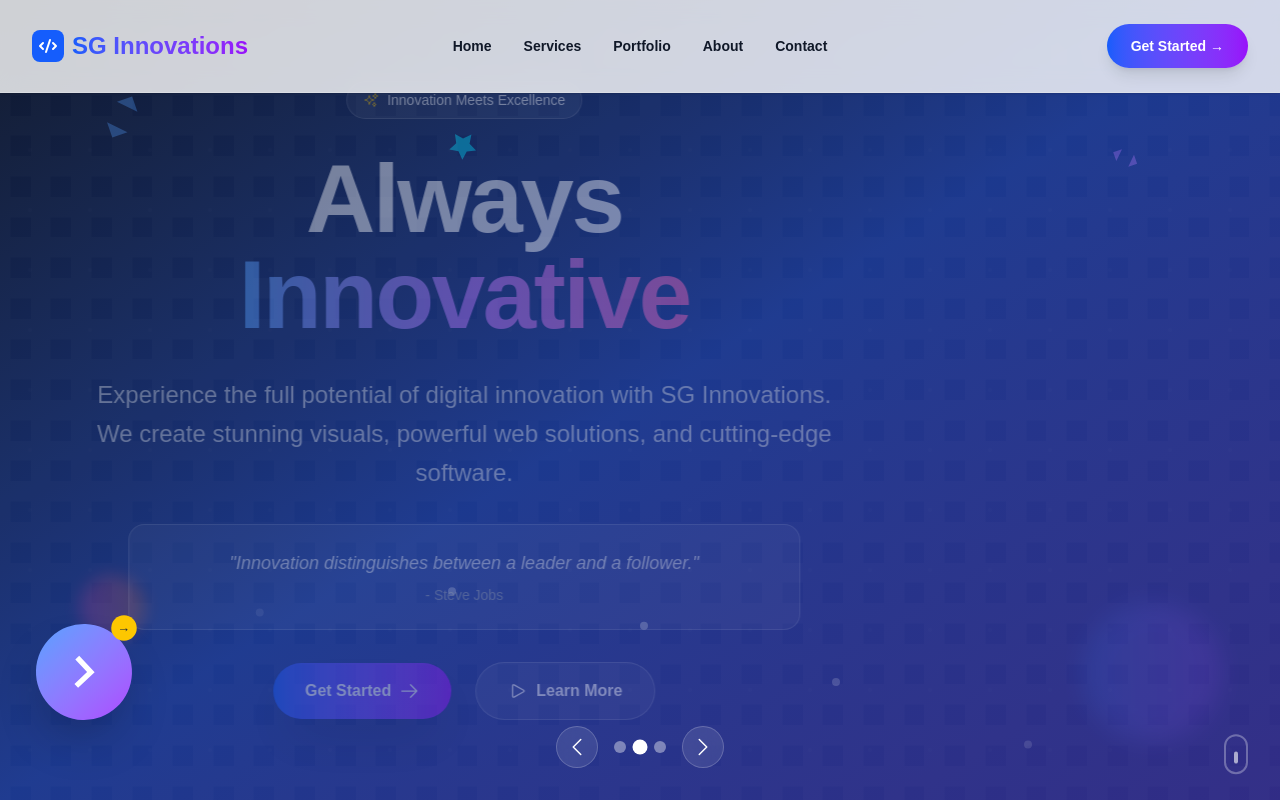
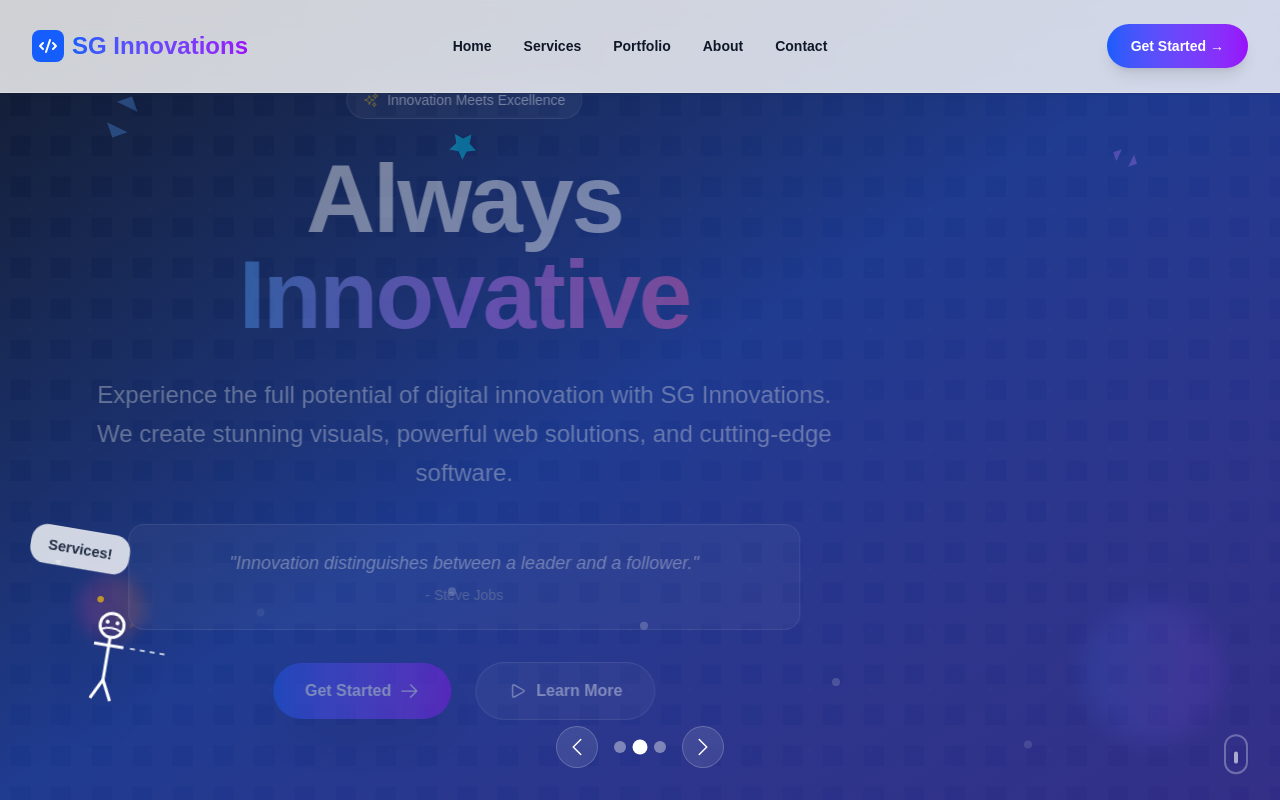
Before and after one commit to GraceMchomvu/sg-innovations, a Next.js app: page / in a window 1280 px wide. Shown: the top 800 px of the page. Built offline with nearby package versions, Linux system fonts and the light colour scheme.

Commit message:
Create expressive stick figure cartoon character with pulling animations, dynamic expressions, and speech bubbles

```diff
--- a/src/components/Hero.tsx
+++ b/src/components/Hero.tsx
@@ -207,7 +207,7 @@
         ))}
       </div>
 
-      {/* Animated Cartoon Character */}
+      {/* Animated Stick Figure Cartoon Character */}
       <motion.div
         initial={{ x: -200, opacity: 0 }}
         animate={{ x: 0, opacity: 1 }}
@@ -216,33 +216,179 @@
       >
         <motion.div
           animate={{
-            x: [0, 10, 0],
-            rotate: [0, 5, 0]
+            x: [0, 15, 0],
+            rotate: [0, 10, 0]
+          }}
+          transition={{
+            duration: 2.5,
+            repeat: Infinity,
+            ease: "easeInOut"
+          }}
+          className="cursor-pointer"
+          onClick={nextSlide}
+        >
+          {/* Stick Figure Character */}
+          <div className="relative">
+            {/* Character Body */}
+            <svg width="120" height="120" viewBox="0 0 120 120" className="drop-shadow-2xl">
+              {/* Head */}
+              <circle
+                cx="60"
+                cy="25"
+                r="12"
+                fill="none"
+                stroke="#ffffff"
+                strokeWidth="3"
+                className="drop-shadow-lg"
+              />
+
+              {/* Eyes - animated based on slide */}
+              <motion.circle
+                animate={{
+                  scale: currentSlide === 0 ? [1, 1.2, 1] : 1,
+                  opacity: currentSlide === 0 ? [1, 0.5, 1] : 1
+                }}
+                transition={{ duration: 0.5, repeat: Infinity }}
+                cx="55"
+                cy="22"
+                r="2"
+                fill="#ffffff"
+              />
+              <motion.circle
+                animate={{
+                  scale: currentSlide === 0 ? [1, 1.2, 1] : 1,
+                  opacity: currentSlide === 0 ? [1, 0.5, 1] : 1
+                }}
+                transition={{ duration: 0.5, repeat: Infinity }}
+                cx="65"
+                cy="22"
+                r="2"
+                fill="#ffffff"
+              />
+
+              {/* Mouth - changes expression based on slide */}
+              <motion.path
+                animate={{
+                  d: currentSlide === 0 ? "M 50 30 Q 60 35 70 30" : // Happy smile
+                     currentSlide === 1 ? "M 50 30 Q 60 25 70 30" : // Excited smile
+                     "M 50 30 Q 60 35 70 30" // Default smile
+                }}
+                transition={{ duration: 0.3 }}
+                fill="none"
+                stroke="#ffffff"
+                strokeWidth="2"
+              />
+
+              {/* Body */}
+              <line
+                x1="60"
+                y1="37"
+                x2="60"
+                y2="80"
+                stroke="#ffffff"
+                strokeWidth="3"
+              />
+
+              {/* Arms - animated pulling motion */}
+              <motion.line
+                animate={{
+                  x1: [50, 45, 50],
+                  y1: [50, 45, 50],
+                  x2: [70, 75, 70],
+                  y2: [50, 45, 50]
+                }}
+                transition={{
+                  duration: 1,
+                  repeat: Infinity,
+                  ease: "easeInOut"
+                }}
+                stroke="#ffffff"
+                strokeWidth="3"
+              />
+
+              {/* Legs */}
+              <line
+                x1="60"
+                y1="80"
+                x2="50"
+                y2="100"
+                stroke="#ffffff"
+                strokeWidth="3"
+              />
+              <line
+                x1="60"
+                y1="80"
+                x2="70"
+                y2="100"
+                stroke="#ffffff"
+                strokeWidth="3"
+              />
+
+              {/* Pulling rope/line */}
+              <motion.line
+                animate={{
+                  x1: [75, 85, 75],
+                  y1: [45, 45, 45],
+                  x2: [200, 220, 200],
+                  y2: [45, 45, 45]
+                }}
+                transition={{
+                  duration: 1.5,
+                  repeat: Infinity,
+                  ease: "easeInOut"
+                }}
+                stroke="#ffffff"
+                strokeWidth="2"
+                strokeDasharray="5,5"
+                opacity="0.7"
+              />
+            </svg>
+
+            {/* Speech bubble */}
+            <motion.div
+              animate={{
+                scale: [1, 1.1, 1],
+                opacity: [0.8, 1, 0.8]
               }}
               transition={{
                 duration: 2,
                 repeat: Infinity,
                 ease: "easeInOut"
               }}
-          className="w-24 h-24 bg-gradient-to-br from-blue-400 to-purple-500 rounded-full flex items-center justify-center shadow-2xl cursor-pointer"
-          onClick={nextSlide}
+              className="absolute -top-16 -left-8 bg-white/90 backdrop-blur-sm rounded-2xl px-4 py-2 border border-white/20"
             >
-          <svg className="w-16 h-16 text-white" fill="currentColor" viewBox="0 0 24 24">
-            <path d="M8.59 16.59L13.17 12 8.59 7.41 10 6l6 6-6 6-1.41-1.41z"/>
-          </svg>
+              <p className="text-sm font-semibold text-gray-800">
+                {currentSlide === 0 ? "Pull!" :
+                 currentSlide === 1 ? "Services!" :
+                 "Projects!"}
+              </p>
+              <div className="absolute bottom-0 left-6 w-0 h-0 border-l-4 border-r-4 border-t-4 border-transparent border-t-white/90"></div>
             </motion.div>
+
+            {/* Excitement particles */}
+            {[...Array(3)].map((_, i) => (
               <motion.div
+                key={i}
                 animate={{
-            scale: [1, 1.1, 1]
+                  y: [0, -20, 0],
+                  x: [0, Math.random() * 20 - 10, 0],
+                  opacity: [0, 1, 0],
+                  scale: [0.5, 1, 0.5]
                 }}
                 transition={{
                   duration: 1.5,
                   repeat: Infinity,
-            ease: "easeInOut"
+                  ease: "easeInOut",
+                  delay: i * 0.3
                 }}
-          className="absolute -top-2 -right-2 w-6 h-6 bg-yellow-400 rounded-full flex items-center justify-center"
-        >
-          <span className="text-xs font-bold text-gray-800">→</span>
+                className="absolute w-2 h-2 bg-yellow-400 rounded-full"
+                style={{
+                  left: `${60 + (i - 1) * 15}px`,
+                  top: `${10 + i * 5}px`
+                }}
+              />
+            ))}
+          </div>
         </motion.div>
       </motion.div>
 
```
Lines whose indentation alone changed are shown as unchanged.
